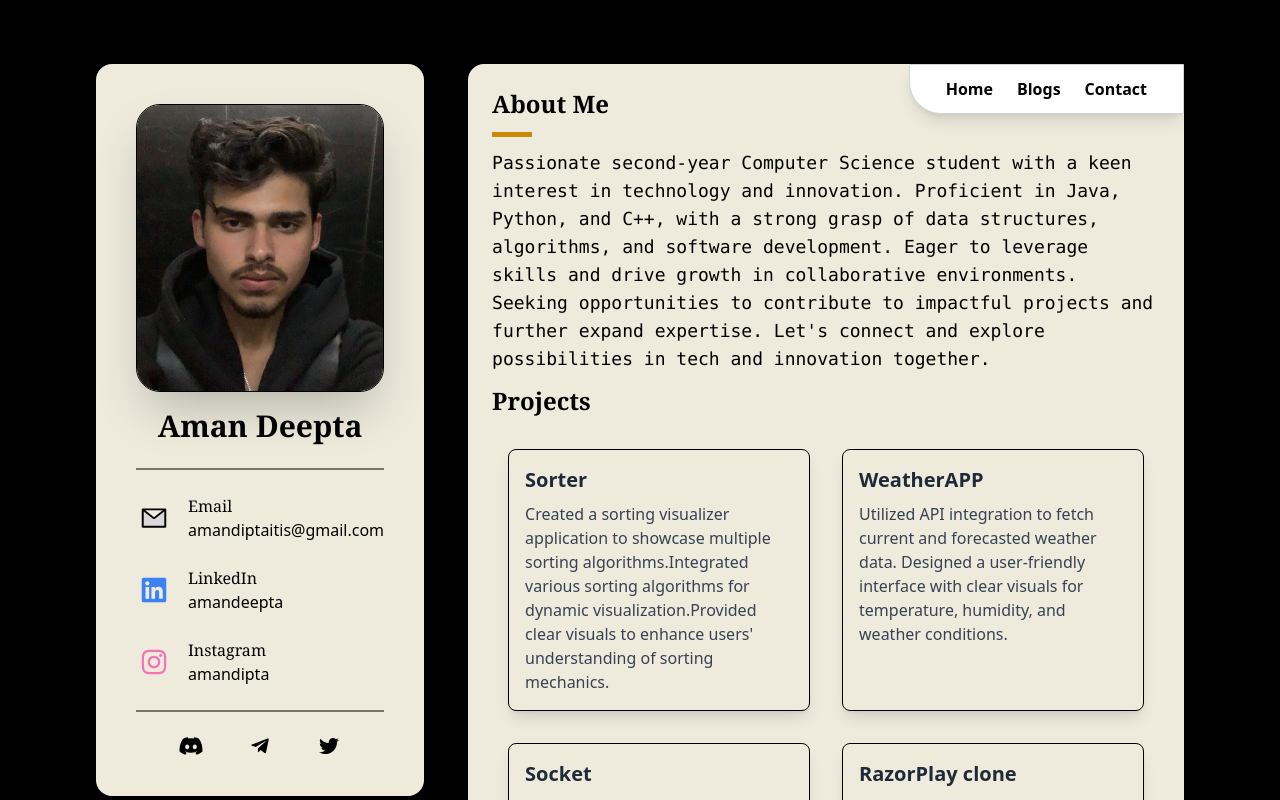
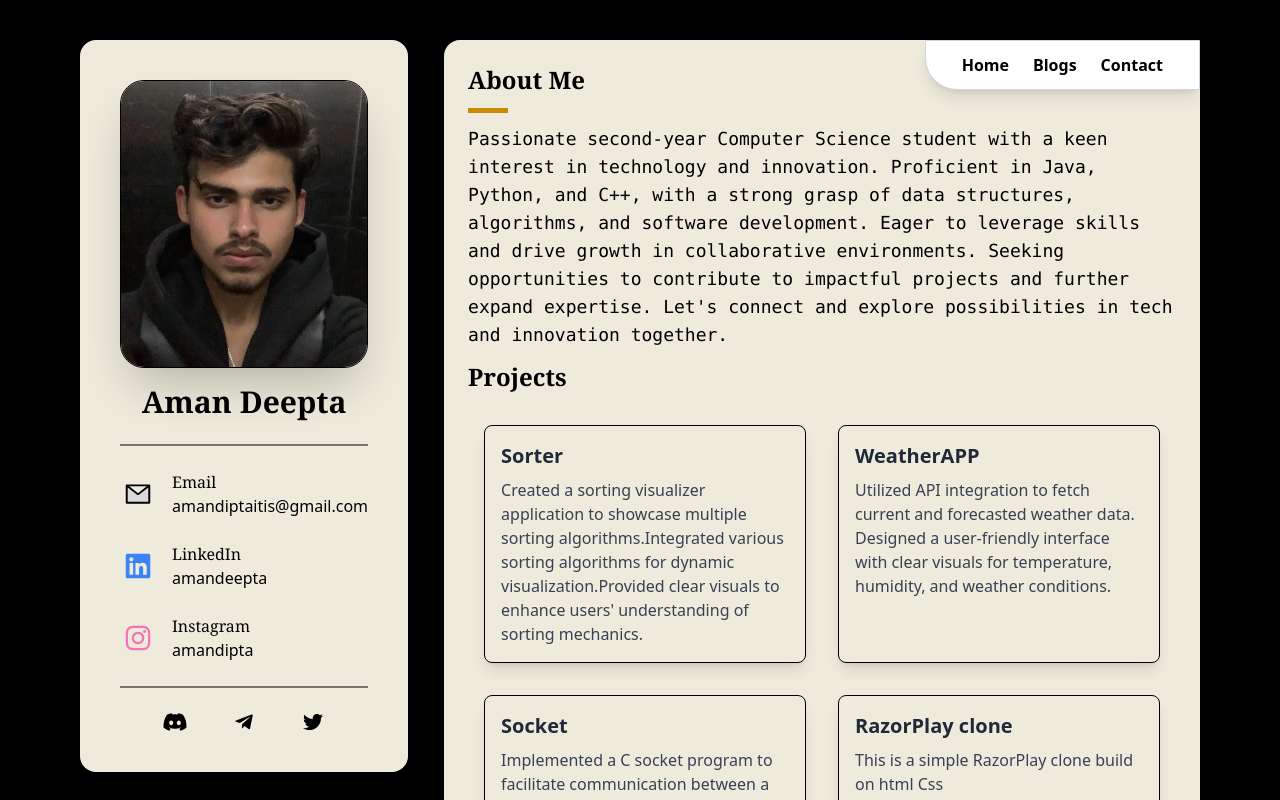
Before and after one commit to amandeepta/my-portfolio, a React (Vite) app: page / in a window 1280 px wide. Shown: the top 800 px of the page. Built offline with nearby package versions, Linux system fonts and the light colour scheme.

Commit message:
Fixed some bugs issues

```diff
--- a/src/App.jsx
+++ b/src/App.jsx
@@ -8,9 +8,8 @@ import Contact from './components/Contact';
 function App() {
     return (
         <Router>
-            <div className="bg-black py-12 px-16 lg:py-16 lg:px-24
-             lg:space-x-12 max-md:py-4 max-md:px-4 h-screen overflow-y-auto">
-                <div className='flex max-md:flex-col lg:flex-row max-md:space-y-10 lg:space-x-11 md:space-x-6 w-full'>
+                <div className='flex max-md:flex-col lg:flex-row max-md:space-y-10
+                lg:space-x-9 md:space-x-6 w-full h-full lg:py-10 lg:px-20 max-md:py-4 max-md:px-4'>
                     <Mycard />
                     <div className='relative w-full'>
                         <Routes>
@@ -20,7 +19,7 @@ function App() {
                         </Routes>
                         <NavBar />
                     </div>
-                </div>
+
             </div>
         </Router>
     );
--- a/src/index.css
+++ b/src/index.css
@@ -7,3 +7,8 @@
     padding: 0;
     box-sizing: border-box;
 }
+
+body {
+    background-color: black;
+
+}
```
